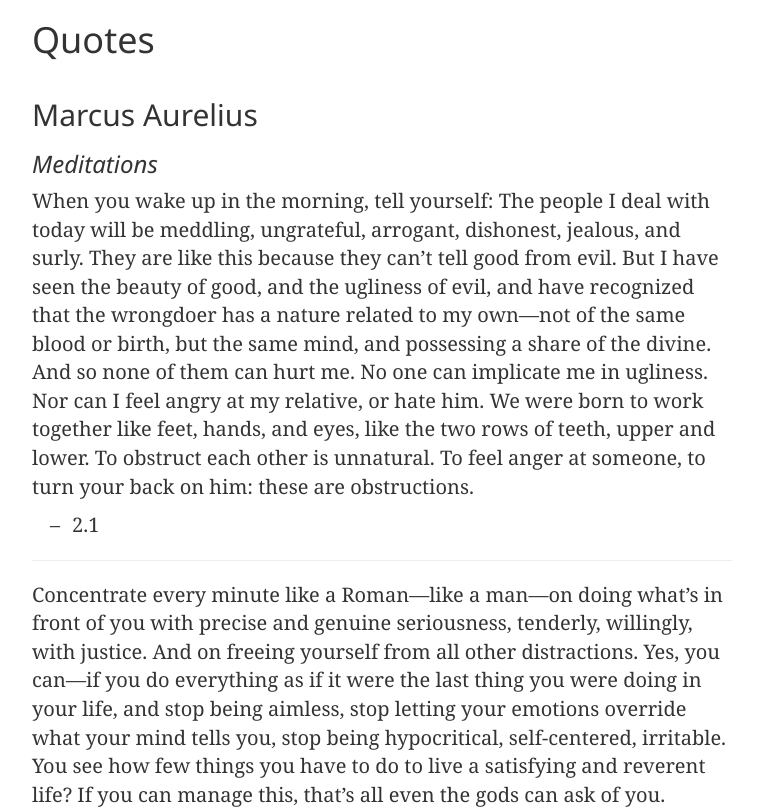
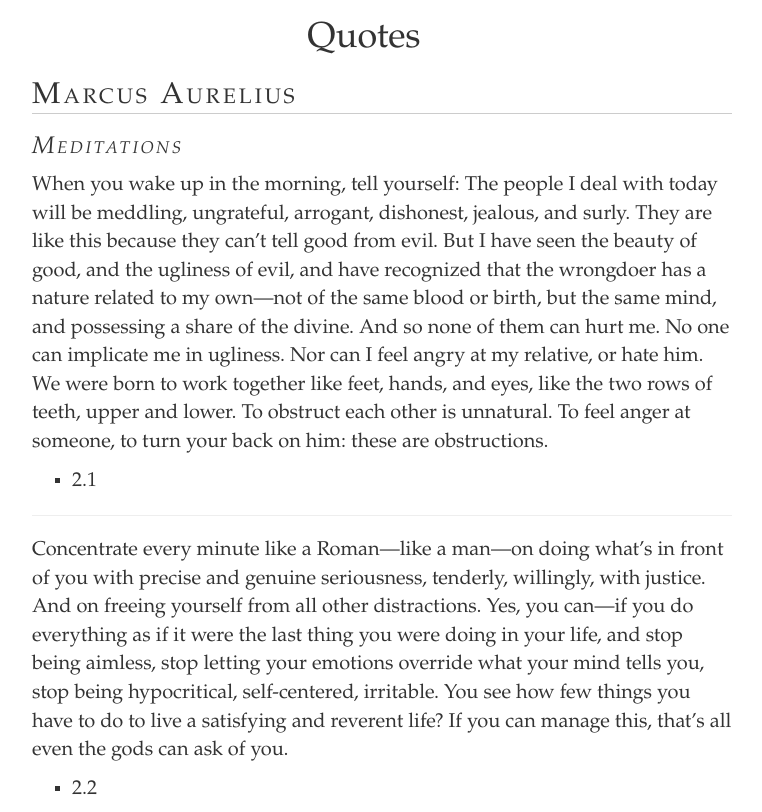
Before and after one commit to ClaudiaAF/markdown-template, a website with bundled scripts: page index.html in a window 1280 px wide. Shown: the top 812 px of the page, without its empty margins (258-1020 px from the left). Built offline with nearby package versions, Linux system fonts and the light colour scheme.

Commit message:
Garamond

```diff
--- a/css/style.css
+++ b/css/style.css
@@ -1,29 +1,12 @@
-a:hover, a:focus {
+a {
     color: #23527c;
-}
-
-blockquote {
-    border-left: 3px solid rgba(0, 0, 0, 0.8);
-    font-size: 1em;
-    font-style: italic;
-    margin-left: -23px;
-    padding-left: 20px;
-    padding: 0px 20px;
-}
-
-blockquote blockquote {
-    margin-left: 0;
-}
-
-blockquote em, blockquote i {
-    font-style: normal;
 }
 
 body {
     color: rgba(0, 0, 0, 0.8) !important;
-    font-family: Charter, "Iowan Old Style", Iowan, "Iowan Web", Georgia, "Hoefler Text", Cambria, Constantia, Utopia, Marion, Cochin, "Palatino Linotype", Palatino, Baskerville, serif !important;
+    font-family: "Adobe Garamond Pro", "Garamond Premier Pro", "ITC Garamond Std", Garamond, Baskerville, "Baskerville Old Face", "Crimson Text", Crimson, "Iowan Old Style", Iowan, "Iowan Web", Georgia, Charter, "Hoefler Text", "Calisto MT", Constantia, Andalus, Centaur, Cambria, Utopia, Marion, Cochin, "Palatino Linotype", Palatino, Baskerville, serif !important;
     font-size: 125% !important;
-    line-height: 1.5;
+    line-height: 1.2;
     margin-bottom: 5%;
     margin-top: 5%;
 }
@@ -31,6 +14,17 @@ body {
 body > .container {
     max-width: 740px;
     padding: 0px 20px 0 20px;
+}
+
+blockquote {
+    border: none;
+    font-size: 1em;
+    font-style: italic;
+    padding: 0 3em;
+}
+
+blockquote em, blockquote i {
+    font-style: normal;
 }
 
 code, kbd, samp, tt {
@@ -41,15 +35,15 @@ code, kbd, samp, tt, pre {
     background-color: rgba(0, 0, 0, 0.05);
     border-radius: 0;
     border: none;
-    color: #000;
+    color: inherit;
     font-family: Consolas, "Consolas Web", Menlo, Monaco, "Liberation Mono", Courier, monospace !important;
-    font-size: 0.8em !important;
+    font-size: 0.65em;
 }
 
 h1, h2, h3, h4, h5, h6 {
-    font-family: "Segoe UI", Seravek, "Avenir Next", Avenir, Optima, "Optima Web", Candara, Futura, "Gill Sans", Calibri, Corbel, Helvetica, Arial, sans-serif !important;
-    font-weight: bold;
+    line-height: 1.6;
     margin: 1em 0 15px;
+    padding-right: 1em;
 }
 
 h1 a, h2 a, h3 a, h4 a, h5 a, h6 a,
@@ -59,18 +53,23 @@ h1 a:hover, h2 a:hover, h3 a:hover, h4 a:hover, h5 a:hover, h6 a:hover {
 }
 
 h1 {
-    font-size: 2em; /* 40px */
-    padding-bottom: 0.5em;
+    font-size: 1.5em;
+    text-align: center;
 }
 
-h2 {
-    font-size: 1.5em; /* 30px */
+h2, h2.collapsed {
+    border-bottom: 1px solid #ccc;
+    font-size: 1.5em;
+    font-variant: small-caps;
+    letter-spacing: 0.1em;
+    padding-bottom: 0;
 }
 
-h3 {
-    color: rgba(0, 0, 0, 0.44);
-    font-size: 1.3em; /* 26px */
-    font-weight: normal;
+h3, h3.collapsed {
+    font-size: 1.2em;
+    font-variant: small-caps;
+    letter-spacing: 0.1em;
+    padding-bottom: 0;
 }
 
 h4 {
@@ -104,11 +103,12 @@ p {
 }
 
 pre {
-    padding: 1.5em;
+    padding: 0.5em;
 }
 
 pre code, pre kbd, pre samt, pre tt {
     font-size: 1em !important;
+    padding: 0;
 }
 
 table {
@@ -137,13 +137,7 @@ table tr:nth-child(2n) {
 }
 
 ul {
-    list-style-type: none;
-}
-
-ul > li:before {
-    content: "\2013";
-    margin-left: -1.1em;
-    position: absolute;
+    list-style: outside none square;
 }
 
 @media (max-width: 767px) {
@@ -151,13 +145,4 @@ ul > li:before {
         font-size: 113% !important;
         line-height: 1.45;
     }
-
-    blockquote {
-        margin-left: -20px;
-        padding-left: 17px;
-    }
-
-    .container .header-anchor {
-        left: -0.5em;
-    }
 }
```
